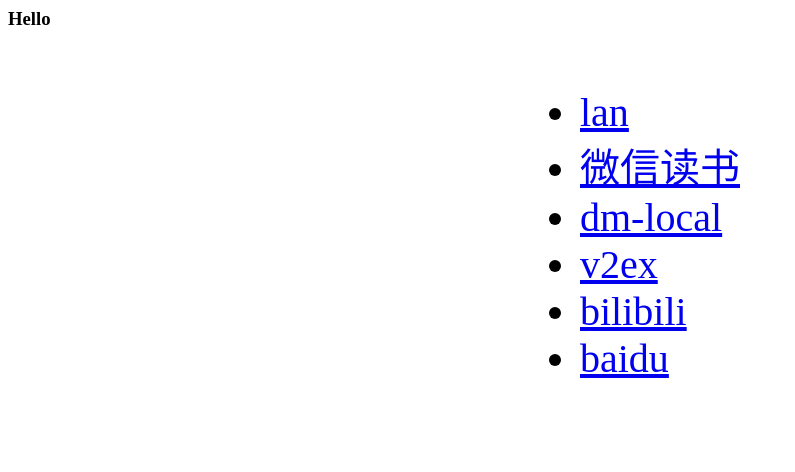
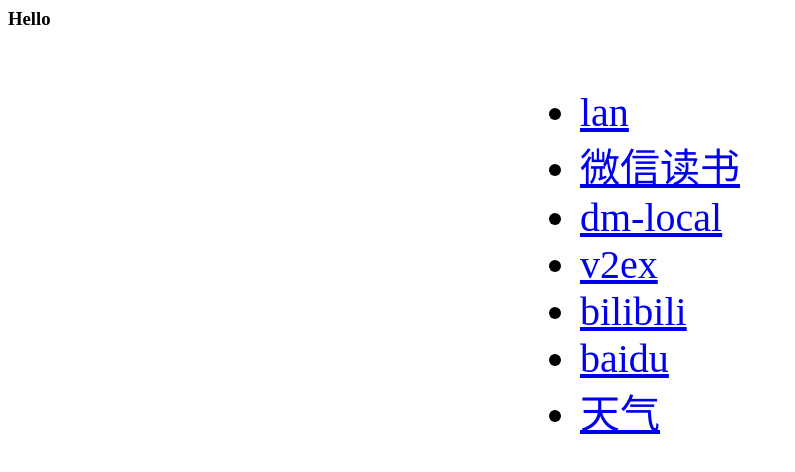
Before and after one commit to daxiaraoming/daxiaraoming.github.io, a plain HTML site: page index.html in a window 1280 px wide. Shown: the whole page, without its empty margins (0-795 px from the left). Drawn offline with Linux system fonts and the light colour scheme.

Commit message:
Update index.html

```diff
--- a/index.html
+++ b/index.html
@@ -9,6 +9,7 @@
         <li><a href="https://v2ex.com/">v2ex</a></li>
         <li><a href="https://www.bilibili.com/">bilibili</a></li>
         <li><a href="https://www.baidu.com/">baidu</a></li>
+        <li><a href="https://reurl.cc/rDXgpx">天气</a></li>
       </ul>
     </div>
   </body>
```
